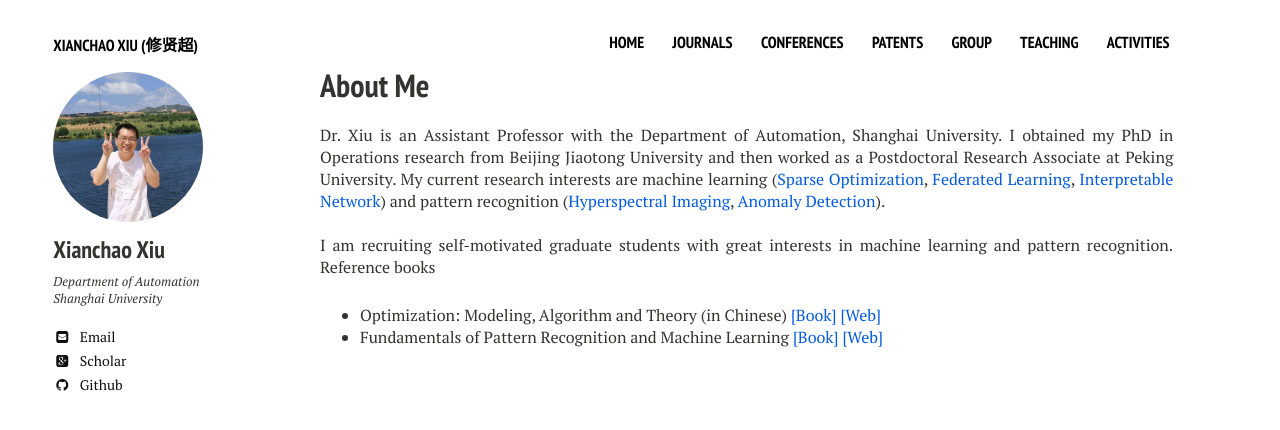
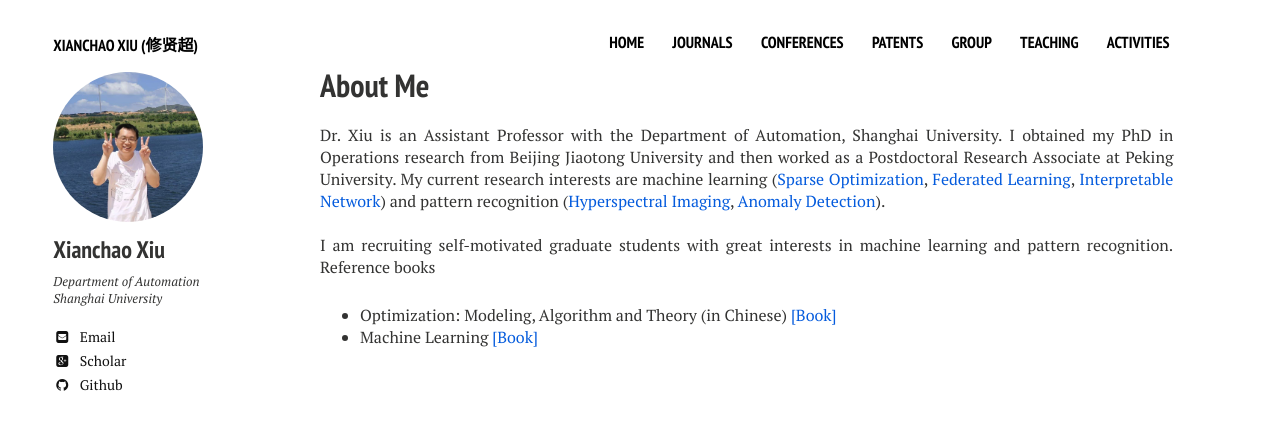
Before and after one commit to xianchaoxiu/xianchaoxiu.github.io, a Jekyll site: the page built from index.md, in a window 1280 px wide. Shown: the top 430 px of the page. Built offline with Jekyll 4.4.1, drawn with Linux system fonts in a browser that asks for light colours; nearby versions of some CDN libraries.

Commit message:
Update home2.html

```diff
--- a/_layouts/home2.html
+++ b/_layouts/home2.html
@@ -28,8 +28,8 @@
 
 	 I am recruiting self-motivated graduate students with great interests in machine learning and pattern recognition. Reference books
         <ul>
-        <li> Optimization: Modeling, Algorithm and Theory (in Chinese) <a href="https://item.jd.com/13064530.html" class="textlink" target="_blank">[Book]</a> <a href="http://faculty.bicmr.pku.edu.cn/~wenzw/optbook.html" class="textlink" target="_blank">[Web]</a> </li>
-	<li> Fundamentals of Pattern Recognition and Machine Learning <a href="../teaching/PR.pdf" class="textlink" target="_blank">[Book] </a> <a href="https://braganeto.engr.tamu.edu/book-website/" class="textlink" target="_blank">[Web]</a></li>
+        <li> Optimization: Modeling, Algorithm and Theory (in Chinese) <a href="https://item.jd.com/13064530.html" class="textlink" target="_blank">[Book]</a>  </li>
+	<li> Machine Learning <a href="https://item.jd.com/12762673.html" class="textlink" target="_blank">[Book] </a></li>
         </ul>
 </p>
 
```
